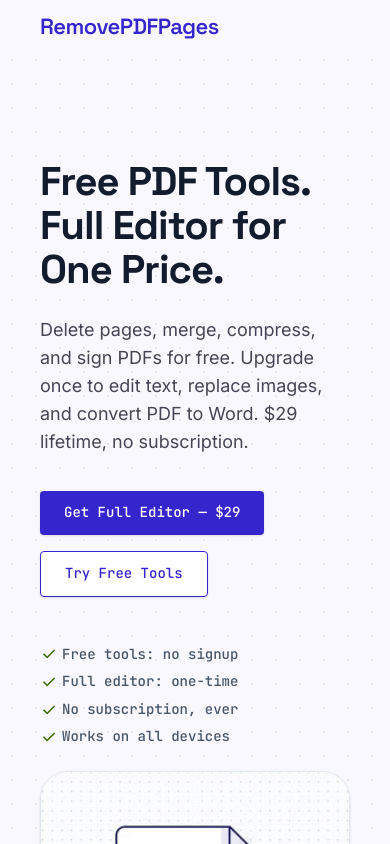
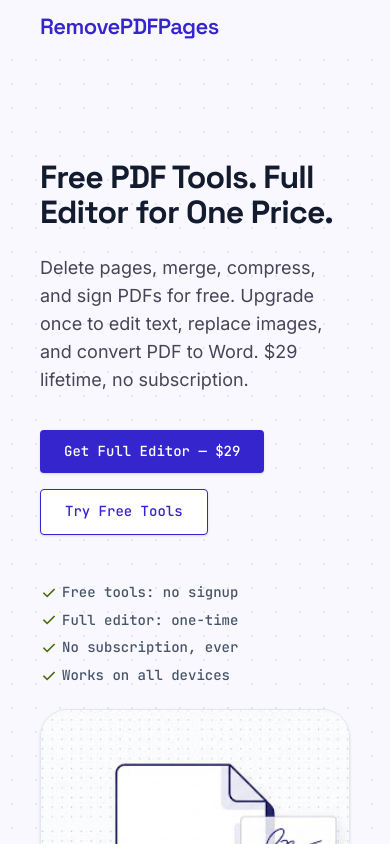
Before and after one commit to wanggang265/fancy-text-site, a Next.js app: page / in a window 390 px wide. Shown: the top 844 px of the page. Built offline with nearby package versions, Linux system fonts and the light colour scheme.

Commit message:
fix: hero mobile overflow, reduce display-xl-mobile to 32px and add text-balance

```diff
--- a/app/globals.css
+++ b/app/globals.css
@@ -272,7 +272,7 @@
 }
 
 .text-display-xl { font-size: 64px; line-height: 1.05; letter-spacing: -0.02em; font-weight: 700; }
-.text-display-xl-mobile { font-size: 40px; line-height: 1.1; font-weight: 700; }
+.text-display-xl-mobile { font-size: 32px; line-height: 1.1; font-weight: 700; }
 .text-heading-lg { font-size: 36px; line-height: 1.15; letter-spacing: -0.02em; font-weight: 700; }
 .text-heading-md { font-size: 28px; line-height: 1.2; letter-spacing: -0.01em; font-weight: 600; }
 .text-heading-sm { font-size: 22px; line-height: 1.3; font-weight: 600; }
--- a/app/page.tsx
+++ b/app/page.tsx
@@ -23,7 +23,7 @@
 
 <section className="py-space-20 grid grid-cols-1 lg:grid-cols-2 gap-gutter-desktop items-center">
 <div className="flex flex-col gap-space-6">
-<h1 className="font-display-xl-mobile text-display-xl-mobile md:font-display-xl md:text-display-xl text-on-surface tracking-tight">
+<h1 className="font-display-xl-mobile text-display-xl-mobile md:font-display-xl md:text-display-xl text-on-surface tracking-tight text-balance break-words">
                     Free PDF Tools. Full Editor for One Price.
                 </h1>
 <p className="font-body-lead text-body-lead text-on-surface-variant max-w-xl">
```
